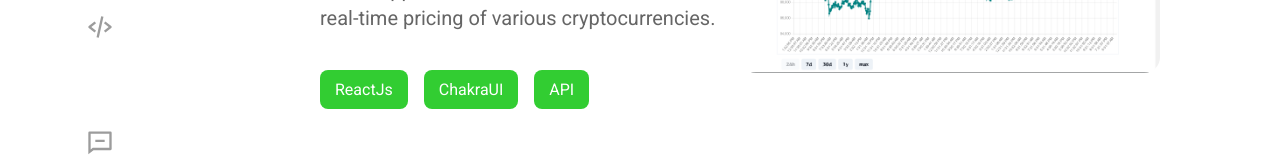
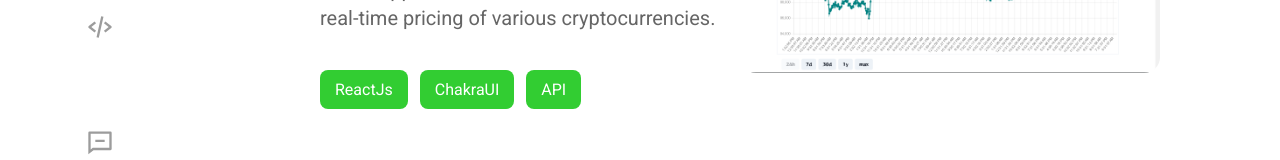
Before and after one commit to ayushmangarg2003/ayushmangarg, a React (Create React App) app: page /projects in a window 1280 px wide. Shown: the part 427-587 px from the top of the page. Built offline with nearby package versions, Linux system fonts and the light colour scheme; a web font is replaced by a local one.

Commit message:
Update Project.css

```diff
--- a/src/components/Project/Project.css
+++ b/src/components/Project/Project.css
@@ -30,7 +30,7 @@
 .buttons{
     display: flex;
     justify-content: flex-start;
-    gap: 1rem;
+    gap: 0.75rem;
     flex-wrap: wrap;
 }
 .right{
@@ -67,7 +67,7 @@
         font-size:1.25rem;
     }
     .buttons{
-        gap: 0.25rem;
+        gap: 0.20rem;
     }
     .btn{
        scale: 0.8;
```
